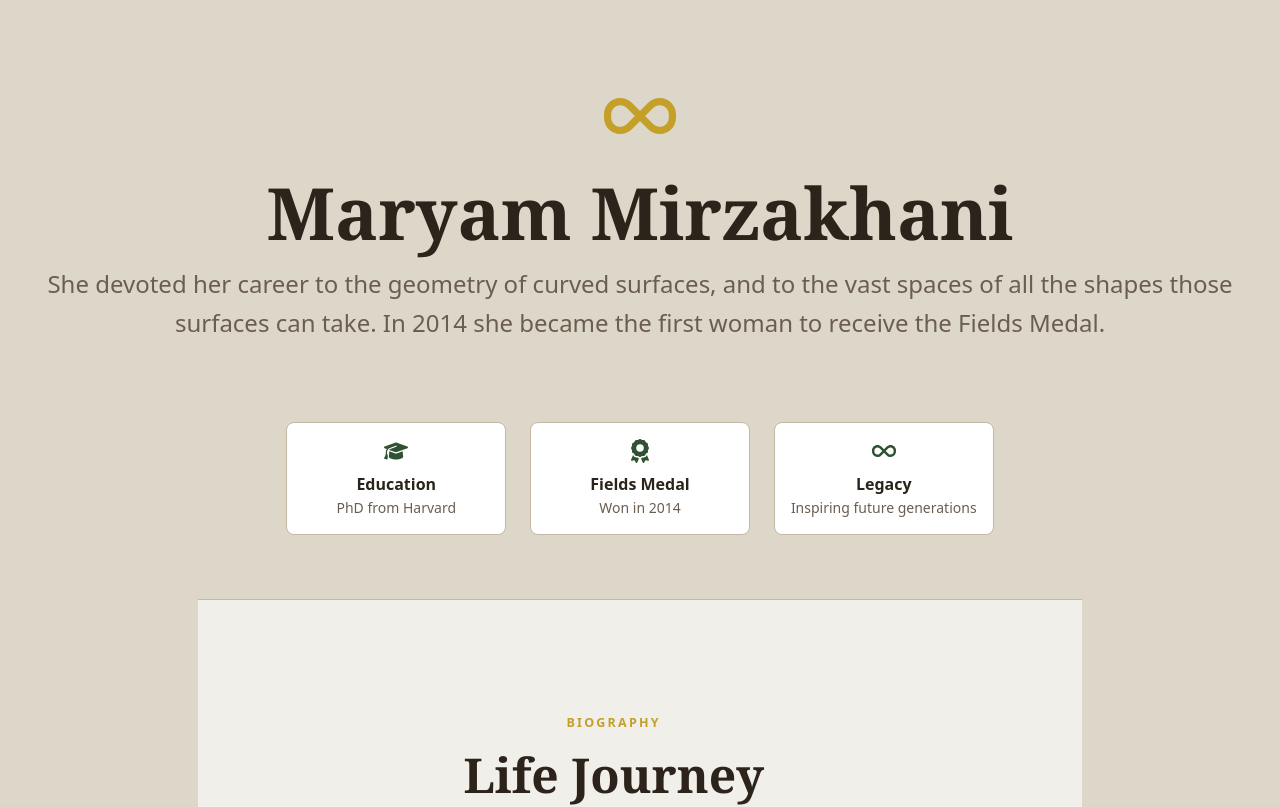
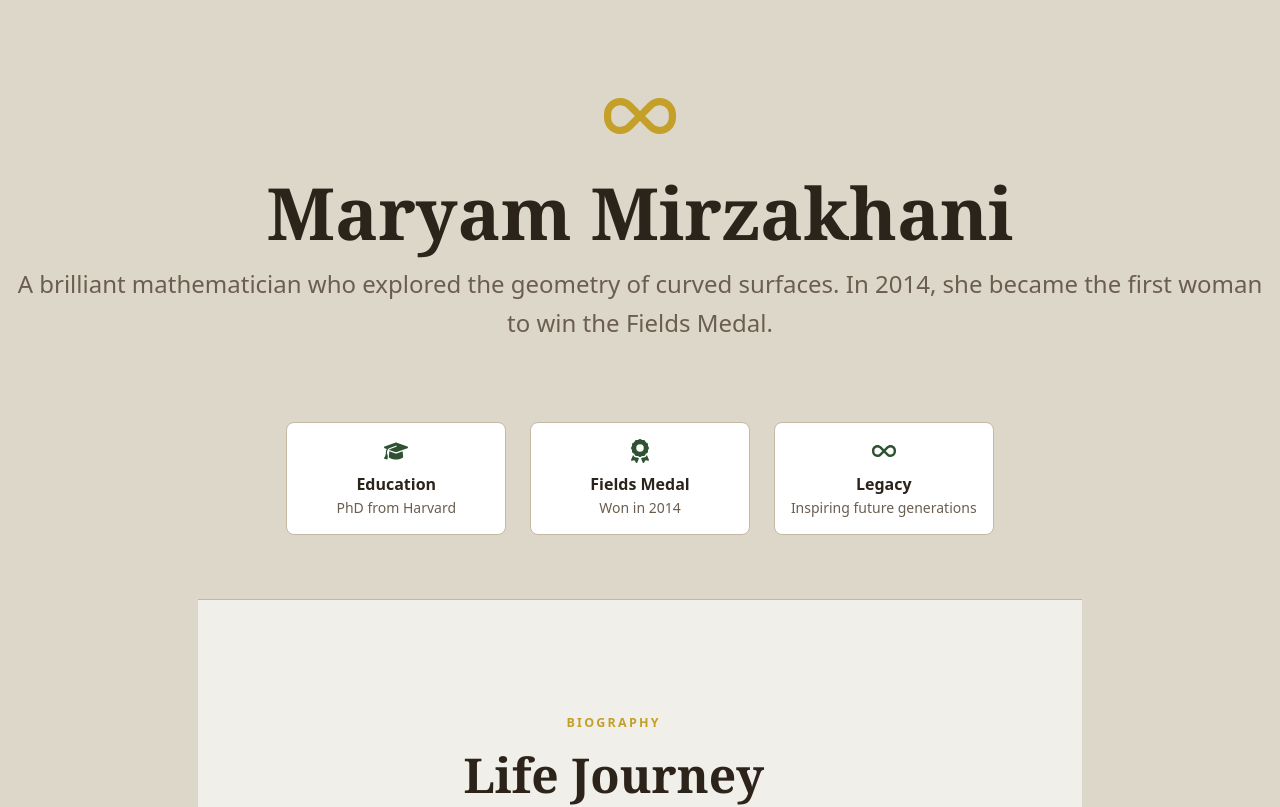
Before and after one commit to zibanoori/mirzakhani-inspire, a React (Vite) app: page / in a window 1280 px wide. Shown: the top 807 px of the page. Built offline with nearby package versions, Linux system fonts and the light colour scheme.

Commit message:
Content: simplify hero lead text for better readability

```diff
--- a/src/data/content.js
+++ b/src/data/content.js
@@ -25,7 +25,7 @@ export const portrait = {
 export const hero = {
   eyebrow: "In memoriam · 1977 - 2017",
   role: "Iranian mathematician · Professor at Stanford University",
-  lead: "She devoted her career to the geometry of curved surfaces, and to the vast spaces of all the shapes those surfaces can take. In 2014 she became the first woman to receive the Fields Medal.",
+  lead: "A brilliant mathematician who explored the geometry of curved surfaces. In 2014, she became the first woman to win the Fields Medal.",
   tribute:
     "This page is a small, independent tribute to her curiosity, her patience and her quiet daring.",
 };
```
